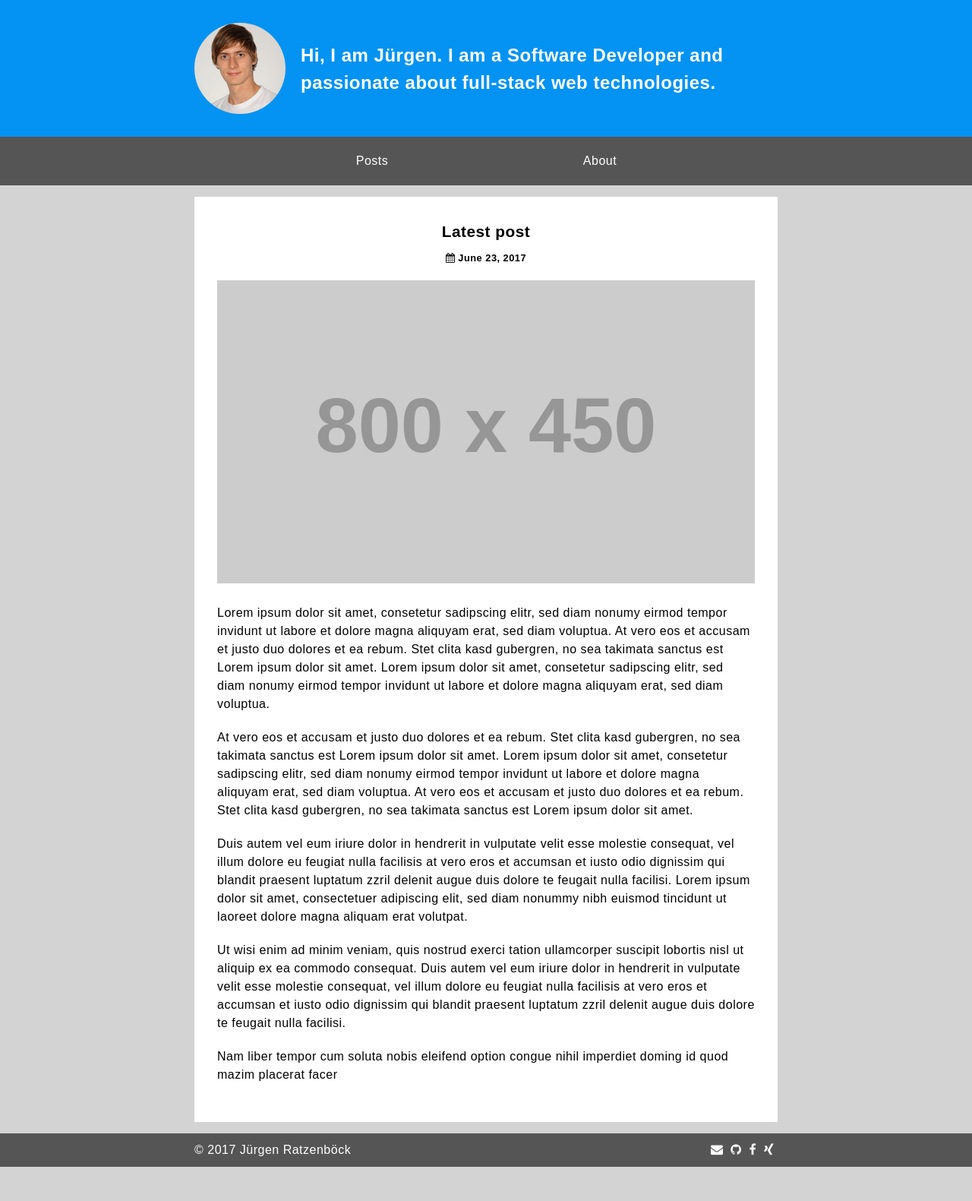
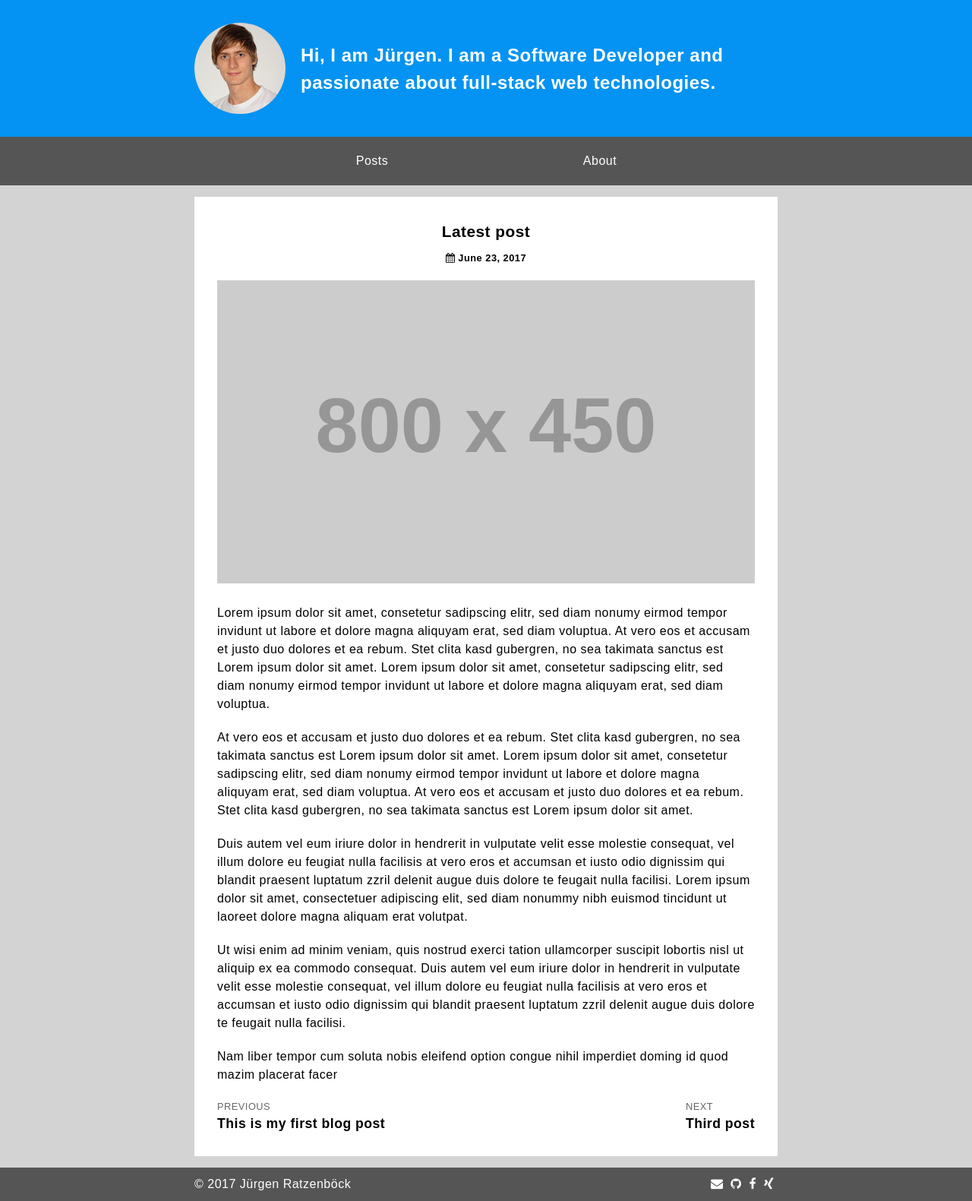
Before and after one commit to jratzenboeck/jratzenboeck-blog, a Jekyll site: the page built from _posts/2017-06-23-second-post.md, in a window 1280 px wide. Shown: the whole page at 76% size. Built offline with Jekyll 4.4.1, drawn with Linux system fonts in a browser that asks for light colours; before the commit the page ends 1536 px from its top, so only the background shows below that.

Commit message:
* Add third test post. * Add navigation to previous and next post.

```diff
--- a/_layouts/post.html
+++ b/_layouts/post.html
@@ -11,4 +11,25 @@ layout: default
     <p class="full-text">
         {{ content }}
     </p>
+    <div>
+        {% if page.previous %}
+        <div class="pull-left">
+            <a href="{{ page.previous.url }}" title="Link to previous post">
+                <div class="navigate-to-post">PREVIOUS</div>
+                <div class="navigate-post-title">{{ page.previous.title }}</div>
+            </a>
+        </div>
+        {% endif %}
+        {% if page.next %}
+        <div class="pull-right">
+            <a href="{{ page.next.url }}" title="Link to next post">
+                <div class="navigate-to-post">NEXT</div>
+                <div class="navigate-post-title">{{ page.next.title }}</div>
+            </a>
+        </div>
+        {% endif %}
+        {% if page.previous or page.next %}
+        <div class="clear"></div>
+        {% endif %}
+    </div>
 </article>
--- /dev/null
+++ b/_sass/post.scss
@@ -0,0 +1,14 @@
+p.full-text {
+  margin-bottom: 0;
+  margin-top: 20px;
+}
+
+div.navigate-to-post {
+  color: #666;
+  font-size: 0.8em;
+}
+
+div.navigate-post-title {
+  font-weight: bold;
+  font-size: 1.1em;
+}
--- a/assets/main.scss
+++ b/assets/main.scss
@@ -14,6 +14,8 @@ $col-8: (2 / 3) * 100%;
 @import "navbar";
 @import "footer";
 @import "about";
+@import "post";
+
 
 * {
   margin: 0;
@@ -27,10 +29,16 @@ body {
   font-size: 16px;
   letter-spacing: 0.5px;
   line-height: 1.5;
+  color: black;
 }
 
 a {
+  color: black;
   text-decoration: none;
+}
+
+a:hover {
+  color: $header-bg-color;
 }
 
 .clear {
@@ -77,11 +85,6 @@ a {
     margin-bottom: 20px;
   }
 
-  p.full-text {
-    margin-bottom: 0;
-    margin-top: 20px;
-  }
-
   .blog-button {
     border: 1px solid #adaaaf;
     padding: 10px;
```
Also changed, not shown: _posts/2017-07-02-third-post.md (added, +16 -0 lines).
